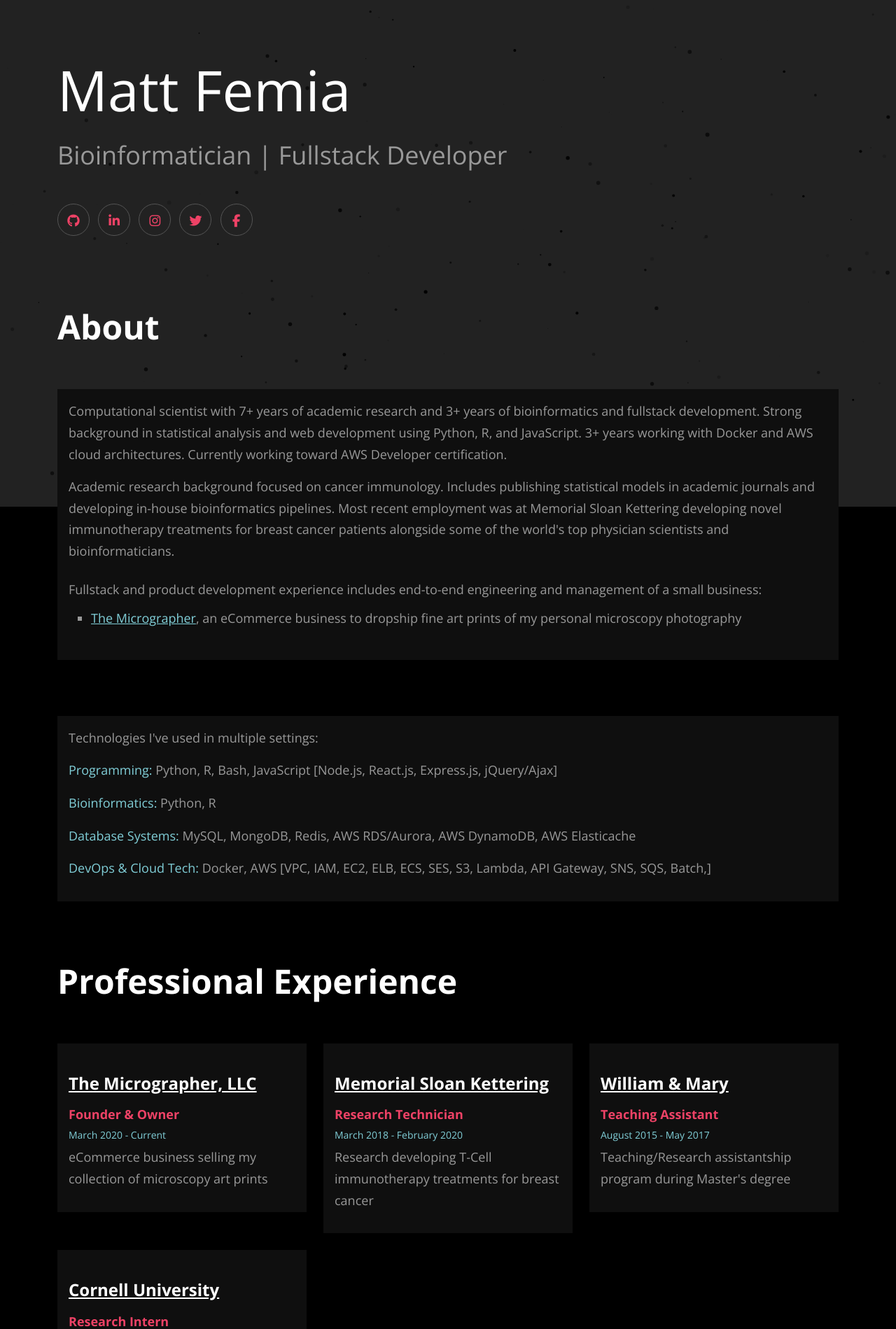
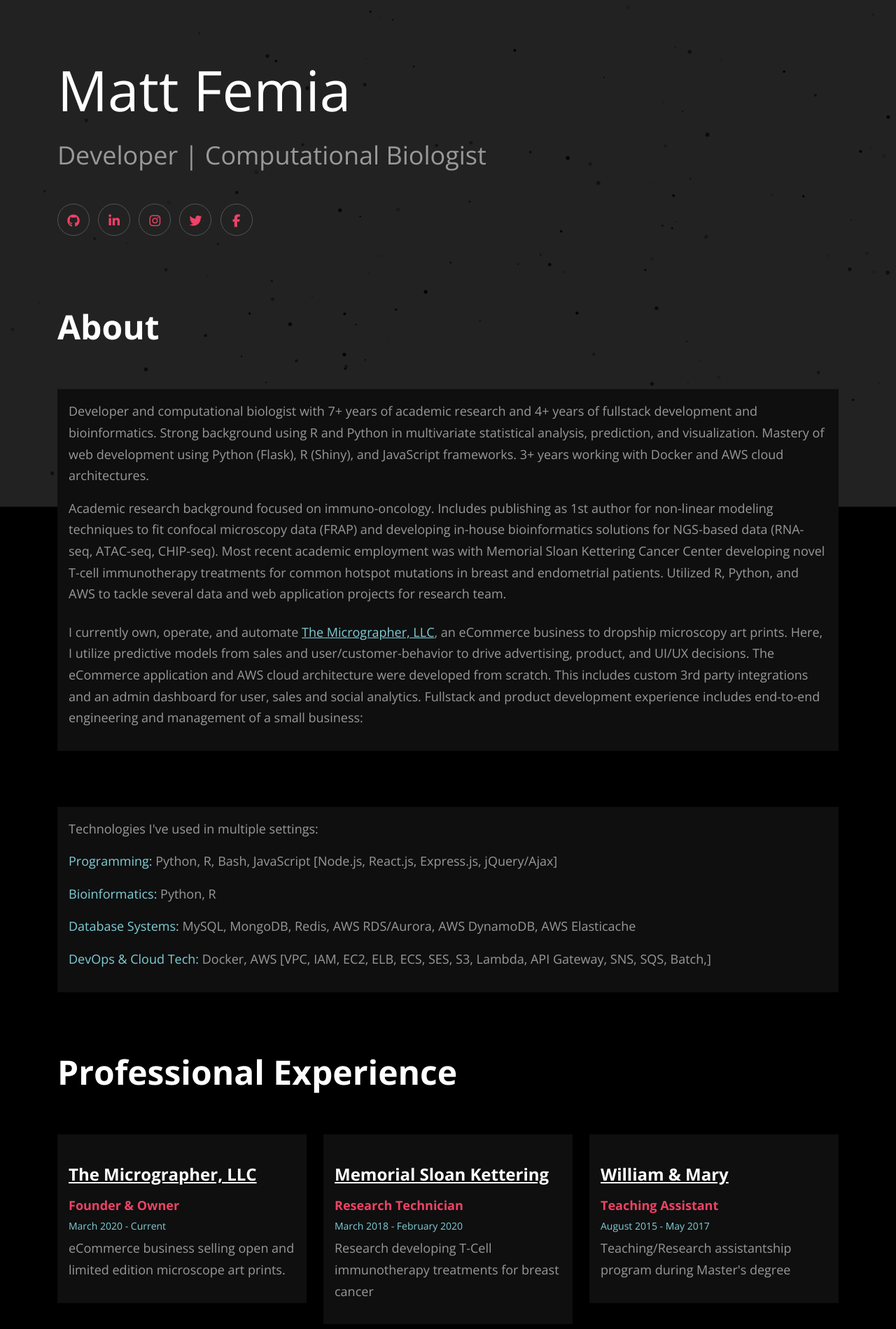
Before and after one commit to mattfemia/mattfemia-portfolio, a Python web app: template mattfemia/main/templates/main/index.html in a window 1280 px wide. Shown: the part 76-1975 px from the top of the page at 70% size. Run offline with Jinja, Linux system fonts and the light colour scheme; the template is opened without the code that fills it: most values are stand-ins (such as "Sample title", 1, 10 or a date in 2020); some libraries are stand-ins or nearby versions.

Commit message:
Update about me description and micrographe links

```diff
--- a/mattfemia/main/templates/main/index.html
+++ b/mattfemia/main/templates/main/index.html
@@ -87,7 +87,7 @@
             <div class="row">
                 <div class="col-12">
                     <h1 class="display-1 font-weight-bold title mb-4 text-center text-md-start">Matt Femia<strong></strong></h1>
-                    <p class="h3 mb-5 text-center text-md-start">Bioinformatician | Fullstack Developer</p>
+                    <p class="h3 mb-5 text-center text-md-start">Developer | Computational Biologist</p>
                     <ul class="list-inline socials text-center text-md-start">
                         <li class="list-inline-item"><a class='text-secondary' href="https://github.com/mattfemia"><i
                                 class="fa fa-github"></i></a></li>
@@ -117,23 +117,26 @@
                         <div class="card-body">
 
                             <p>
-                                Computational scientist with 7+ years of academic research and 3+ years of bioinformatics
-                                and fullstack development. Strong background in statistical analysis and web development using Python,
-                                R, and JavaScript. 3+ years working with Docker and AWS cloud architectures. Currently working
-                                toward AWS Developer certification.
+                                Developer and computational biologist with 7+ years of academic research and 4+ years of fullstack development and bioinformatics.
+                                Strong background using R and Python in multivariate statistical analysis, prediction, and visualization. Mastery of web development
+                                using Python (Flask), R (Shiny), and JavaScript frameworks. 3+ years working with Docker and AWS cloud architectures.
                             </p>
+
                             <p>
-                                Academic research background focused on cancer immunology. Includes publishing statistical models
-                                in academic journals and developing in-house bioinformatics pipelines. Most recent employment was
-                                at Memorial Sloan Kettering developing novel immunotherapy treatments for breast cancer patients
-                                alongside some of the world's top physician scientists and bioinformaticians.
+                                Academic research background focused on immuno-oncology. Includes publishing as 1st author for non-linear modeling techniques to fit
+                                confocal microscopy data (FRAP) and developing in-house bioinformatics solutions for NGS-based data (RNA-seq, ATAC-seq, CHIP-seq). Most
+                                recent academic employment was with Memorial Sloan Kettering Cancer Center developing novel T-cell immunotherapy treatments for common
+                                hotspot mutations in breast and endometrial patients. Utilized R, Python, and AWS to tackle several data and web application projects for research team.
                             </p>
+
                             <p class='pt-2'>
+                                I currently own, operate, and automate <a class='h5 text-primary' href="https://www.micrographer.com">The Micrographer, LLC</a>, an eCommerce
+                                business to dropship microscopy art prints. Here, I utilize predictive models from sales and user/customer-behavior to drive advertising, product,
+                                and UI/UX decisions. The eCommerce application and AWS cloud architecture were developed from scratch. This includes custom 3rd party integrations
+                                and an admin dashboard for user, sales and social analytics.
                                 Fullstack and product development experience includes end-to-end engineering and management of a small business:
-                                <ul class='pb-2' style='list-style-type: square;'>
-                                    <li class='h5'> <a class='h5 text-primary' href="https://www.themicrographer.com">The Micrographer</a>, an eCommerce business to dropship fine art prints of my personal microscopy photography </li>
-                                </ul>
                             </p>
+
                         </div>
                     </article>
                 </div>
@@ -183,7 +186,7 @@
                         <img src="" alt="" class="card-img-top mb-4 rounded-0">
                         <div class="card-body text-center text-md-start">
                             <h4 class="mb-3">
-                                <a href="https://www.themicrographer.com">
+                                <a href="https://www.micrographer.com">
                                     The Micrographer, LLC
                                 </a>
                             </h4>
@@ -191,7 +194,7 @@
                                 Founder & Owner
                             </h5>
                             <p class='h6 text-primary'>March 2020 - Current</p>
-                            <p> eCommerce business selling my collection of microscopy art prints</p>
+                            <p> eCommerce business selling open and limited edition microscope art prints.</p>
                         </div>
                     </article>
                 </div>
@@ -311,17 +314,17 @@
                     <div class="media align-items-md-center flex-column flex-md-row">
                         <div class="media-body text-center text-md-start">
                             <h4 class="h3">
-                                <a href="https://www.themicrographer.com" style="text-decoration: none;">
-                                    The Micrographer
+                                <a href="https://www.micrographer.com" style="text-decoration: none;">
+                                    Micrographer
                                 </a>
                             </h4>
                             <h6 class="text-secondary">
-                                <a href="https://www.themicrographer.com">Website</a>
+                                <a href="https://www.micrographer.com">Website</a>
                             </h6>
-                            <p>eCommerce web application for dropshipping microscopy artwork. Private admin dashboard for site, sale, and social analytics</p>
+                            <p>eCommerce web application for dropshipping open and limited edition microscope art prints. Private admin dashboard for site, sale, and social analytics</p>
                             <ul class="btn-link-group list-inline">
                                 <li class="list-inline-item">
-                                    <span class='text-primary'> Tech Stack:</span> Python (Flask, pandas, seaborn), MySQL, Docker, AWS (RDS, ECS, EC2, Cloudfront, S3), Stripe API, TaxJar API
+                                    <span class='text-primary'> Tech Stack:</span> Python (Flask, pandas, seaborn), MySQL, Docker, AWS (RDS, ECS, EC2, ElastiCache, ALB, Cloudfront, S3), Stripe API, Vendor API
                                 </li>
                             </ul>
                         </div>
@@ -630,7 +633,7 @@
                                 class="fa fa-github"></i></a></li>
                         <li class="list-inline-item"><a class='text-secondary' href="https://www.linkedin.com/in/mattfemia/"><i
                                 class="fa fa-linkedin"></i></a></li>
-                        <li class="list-inline-item"><a class='text-secondary' href="https://www.instagram.com/mattvivo/"><i
+                        <li class="list-inline-item"><a class='text-secondary' href="https://www.instagram.com/fattmemia/"><i
                                 class="fa fa-instagram"></i></a></li>
                         <li class="list-inline-item"><a class='text-secondary' href="https://twitter.com/mattfemia_"><i
                                     class="fa fa-twitter"></i></a></li>
```
Also changed, not shown: README.md.
